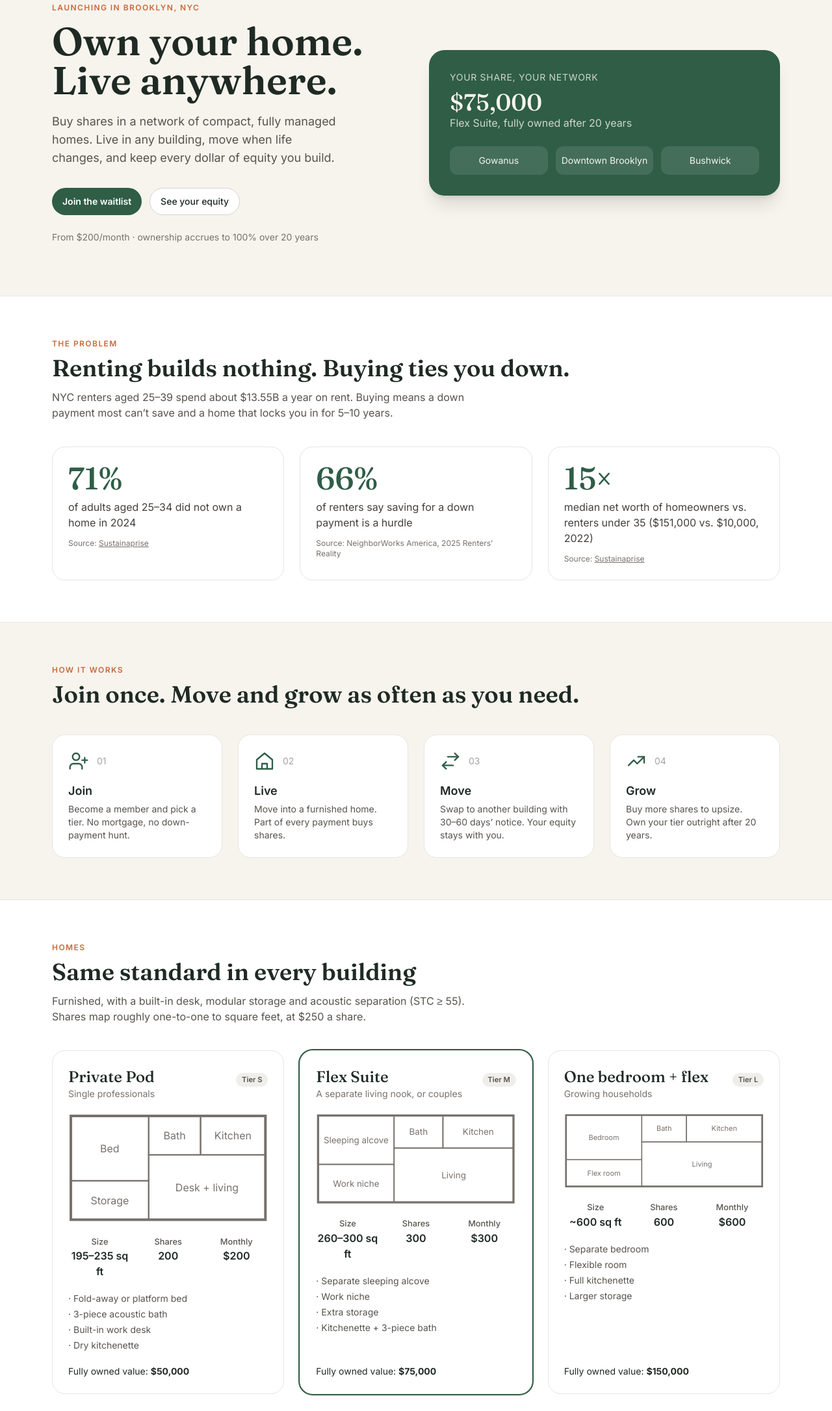
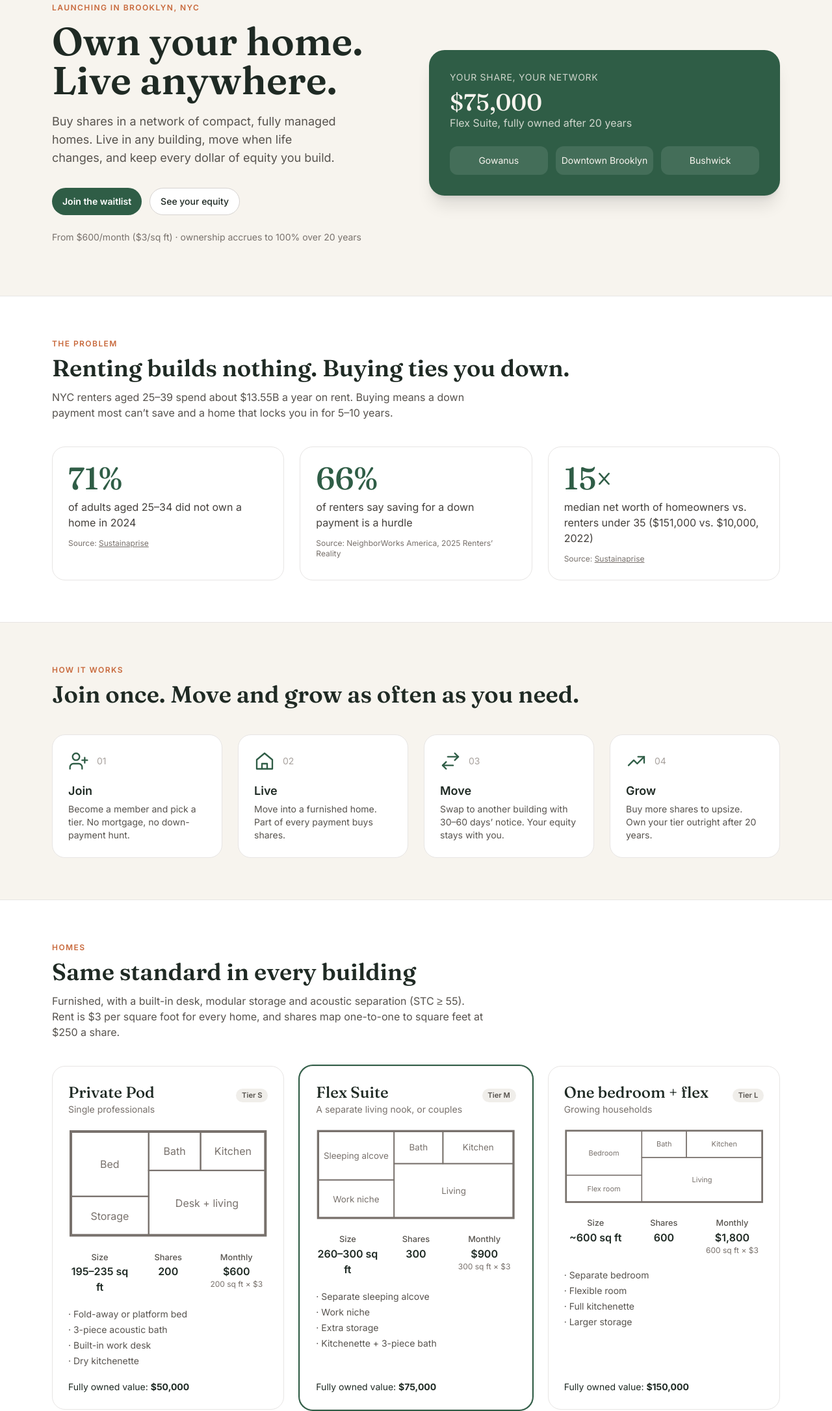
Before and after one commit to xyang920/cohome, a website with bundled scripts: page index.html in a window 1280 px wide. Shown: the part 118-2289 px from the top of the page at 65% size. Built offline with nearby package versions, Linux system fonts and the light colour scheme.

Commit message:
feat: charge rent at $3 per square foot for every unit
Monthly rent is now derived from each tier's area (RENT_PER_SQFT = 3):
S 200 sq ft -> $600, M 300 sq ft -> $900, L 600 sq ft -> $1,800.
Hero price and tier cards show the rate; tests updated and a test
added for the per-square-foot rule.

Co-Authored-By: Claude Opus 5.5 <noreply@anthropic.com>

```diff
--- a/index.html
+++ b/index.html
@@ -41,7 +41,7 @@
           <a href="#waitlist" class="btn-primary text-base px-5 py-3">Join the waitlist</a>
           <a href="#calculator" class="btn-ghost text-base px-5 py-3">See your equity</a>
         </div>
-        <p class="mt-6 text-sm text-stone-500">From $200/month · ownership accrues to 100% over 20 years</p>
+        <p class="mt-6 text-sm text-stone-500" id="hero-price"></p>
       </div>
       <div class="relative">
         <div class="rounded-3xl bg-moss text-sand p-8 shadow-xl">
@@ -75,7 +75,7 @@
       <div class="mx-auto max-w-6xl px-4 py-16">
         <p class="eyebrow">Homes</p>
         <h2 class="section-title">Same standard in every building</h2>
-        <p class="mt-3 text-stone-600 max-w-2xl">Furnished, with a built-in desk, modular storage and acoustic separation (STC ≥ 55). Shares map roughly one-to-one to square feet, at $250 a share.</p>
+        <p class="mt-3 text-stone-600 max-w-2xl">Furnished, with a built-in desk, modular storage and acoustic separation (STC ≥ 55). Rent is $3 per square foot for every home, and shares map one-to-one to square feet at $250 a share.</p>
         <div class="mt-10 grid md:grid-cols-3 gap-6" id="tier-cards"></div>
       </div>
     </section>
--- a/js/data.js
+++ b/js/data.js
@@ -4,14 +4,19 @@
 
 export const SHARE_PRICE = 250; // USD per share
 export const MONTHS_TO_OWN = 240; // 20 years of payments => shares fully owned
+export const RENT_PER_SQFT = 3; // USD per square foot per month, same for every unit
+
+// `areaSqft` is the area the rent is charged on (shares map 1:1 to square feet);
+// `sqft` is the size range shown to visitors. Monthly rent = areaSqft × RENT_PER_SQFT.
+const withRent = (tier) => Object.freeze({ ...tier, monthly: tier.areaSqft * RENT_PER_SQFT });
 
 export const TIERS = Object.freeze([
   {
     id: 'S',
     name: 'Private Pod',
     sqft: '195–235',
+    areaSqft: 200,
     shares: 200,
-    monthly: 200,
     audience: 'Single professionals',
     features: ['Fold-away or platform bed', '3-piece acoustic bath', 'Built-in work desk', 'Dry kitchenette'],
   },
@@ -19,8 +24,8 @@ export const TIERS = Object.freeze([
     id: 'M',
     name: 'Flex Suite',
     sqft: '260–300',
+    areaSqft: 300,
     shares: 300,
-    monthly: 300,
     audience: 'A separate living nook, or couples',
     features: ['Separate sleeping alcove', 'Work niche', 'Extra storage', 'Kitchenette + 3-piece bath'],
   },
@@ -28,12 +33,12 @@ export const TIERS = Object.freeze([
     id: 'L',
     name: 'One bedroom + flex',
     sqft: '~600',
+    areaSqft: 600,
     shares: 600,
-    monthly: 600,
     audience: 'Growing households',
     features: ['Separate bedroom', 'Flexible room', 'Full kitchenette', 'Larger storage'],
   },
-]);
+].map(withRent));
 
 // Rent per person per month, derived in the spec from the investor deck (2024 ACS PUMS).
 export const MARKET_RENT = Object.freeze([
--- a/js/landing.js
+++ b/js/landing.js
@@ -1,4 +1,4 @@
-import { TIERS, MARKET_RENT, PROBLEM_STATS, BUILDINGS, SHARE_PRICE } from './data.js';
+import { TIERS, MARKET_RENT, PROBLEM_STATS, BUILDINGS, SHARE_PRICE, RENT_PER_SQFT } from './data.js';
 import { getTier, projectOwnership, portfolioAllocation, validateWaitlist, formatUSD } from './model.js';
 import { saveWaitlistEntry, isLiveStorage } from './waitlist.js';
 import { esc, $, icon, floorPlan } from './ui.js';
@@ -55,7 +55,7 @@ function renderStatic() {
       <dl class="grid grid-cols-3 gap-2 text-center">
         <div><dt class="label">Size</dt><dd class="font-semibold">${esc(t.sqft)} sq ft</dd></div>
         <div><dt class="label">Shares</dt><dd class="font-semibold">${t.shares}</dd></div>
-        <div><dt class="label">Monthly</dt><dd class="font-semibold">${formatUSD(t.monthly)}</dd></div>
+        <div><dt class="label">Monthly</dt><dd class="font-semibold">${formatUSD(t.monthly)}</dd><dd class="text-xs text-stone-500">${t.areaSqft} sq ft × $${RENT_PER_SQFT}</dd></div>
       </dl>
       <ul class="mt-5 space-y-1 text-sm text-stone-600 flex-1">${t.features.map((f) => `<li>· ${esc(f)}</li>`).join('')}</ul>
       <p class="mt-5 text-sm">Fully owned value: <strong>${formatUSD(t.shares * SHARE_PRICE)}</strong></p>
@@ -68,6 +68,9 @@ function renderStatic() {
   $('#faq-list').innerHTML = FAQ.map(([q, a]) => `
     <details class="py-4 group"><summary class="cursor-pointer font-medium list-none flex justify-between">${esc(q)}<span class="text-stone-400 group-open:rotate-45 transition">+</span></summary>
       <p class="mt-2 text-stone-600 text-sm">${esc(a)}</p></details>`).join('');
+
+  const cheapest = Math.min(...TIERS.map((t) => t.monthly));
+  $('#hero-price').textContent = `From ${formatUSD(cheapest)}/month ($${RENT_PER_SQFT}/sq ft) · ownership accrues to 100% over 20 years`;
 
   const live = BUILDINGS.filter((b) => b.status === 'live');
   $('#hero-buildings').innerHTML = live.map((b) => `<div class="rounded-xl bg-white/10 py-3">${esc(b.name)}</div>`).join('');
```
Also changed, not shown: tests/model.test.js (+14 -8 lines), README.md.
